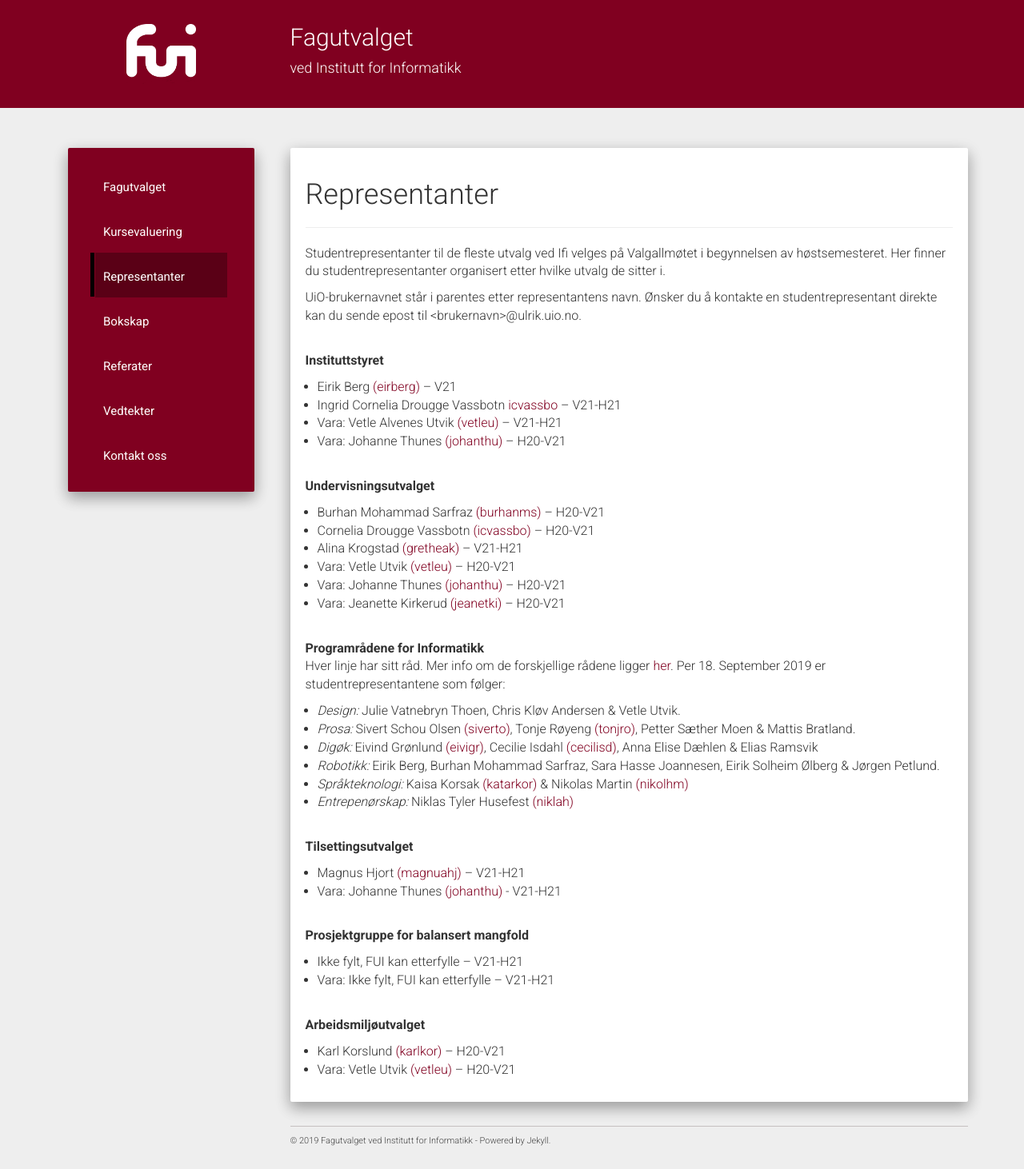
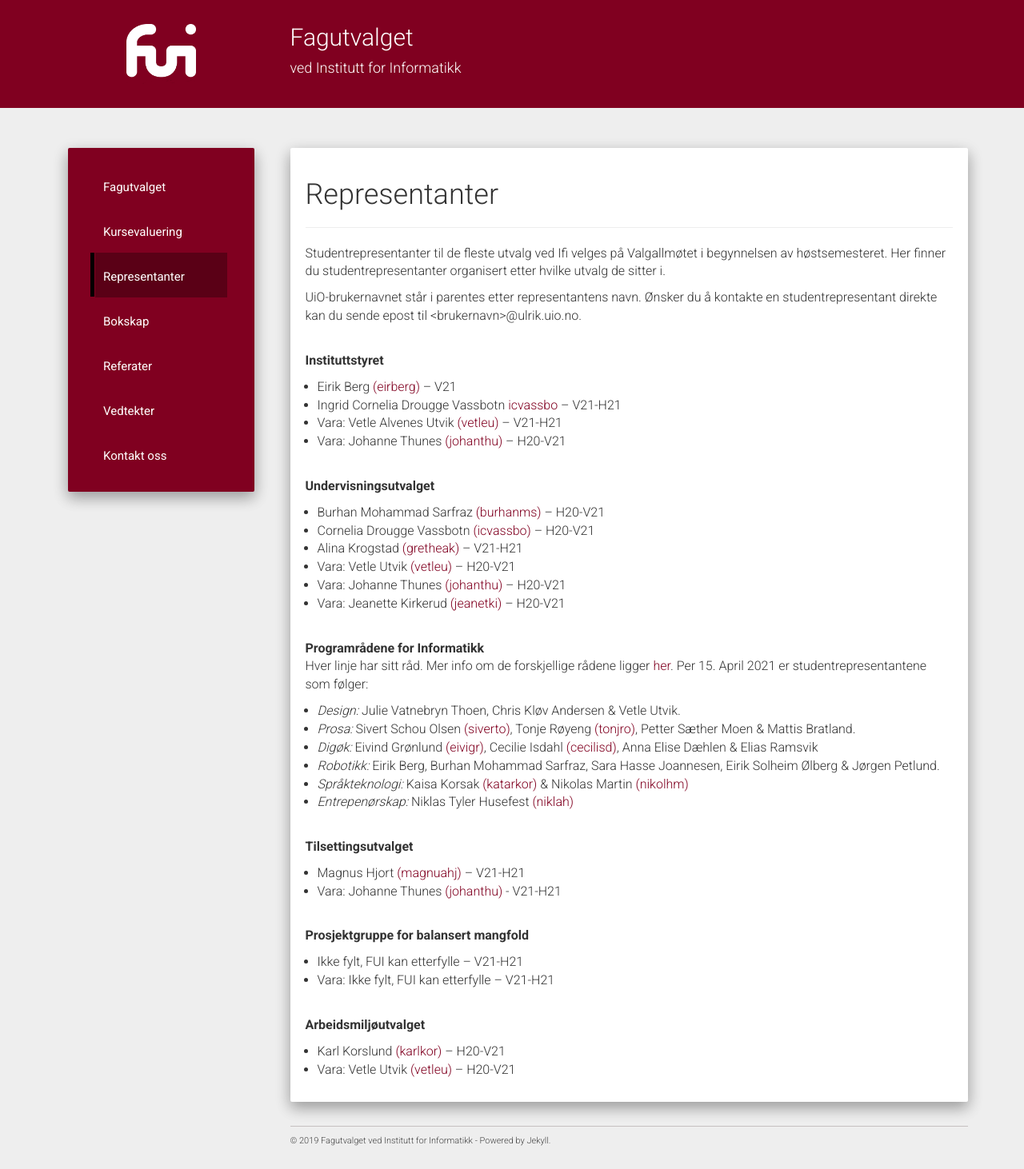
Before and after one commit to fui/fui.github.io, a Jekyll site: the page built from pages/representanter.md, in a window 1280 px wide. Shown: the whole page at 80% size. Built offline with Jekyll 4.4.1, drawn with Linux system fonts in a browser that asks for light colours; nearby versions of some CDN libraries.

Commit message:
Update representanter.md

```diff
--- a/pages/representanter.md
+++ b/pages/representanter.md
@@ -35,7 +35,7 @@ UiO-brukernavnet står i parentes etter representantens navn. Ønsker du
 <br><br>
 
 **Programrådene for Informatikk**<br>
-Hver linje har sitt råd. Mer info om de forskjellige rådene ligger [her](https://www.mn.uio.no/ifi/om/organisasjon/andreutvalg/programradet/). Per 18. September 2019 er studentrepresentantene som følger:
+Hver linje har sitt råd. Mer info om de forskjellige rådene ligger [her](https://www.mn.uio.no/ifi/om/organisasjon/andreutvalg/programradet/). Per 15. April 2021 er studentrepresentantene som følger:
 * *Design:* Julie Vatnebryn Thoen, Chris Kløv Andersen & Vetle Utvik.
 * *Prosa:* Sivert Schou Olsen [(siverto)](mailto:siverto@ulrik.uio.no), Tonje Røyeng [(tonjro)](mailto:tonjro@ulrik.uio.no), Petter Sæther Moen & Mattis Bratland.
 * *Digøk:* Eivind Grønlund [(eivigr)](mailto:eivigr@ulrik.uio.no), Cecilie Isdahl [(cecilisd)](mailto:cecilisd@ulrik.uio.no), Anna Elise Dæhlen & Elias Ramsvik
```
